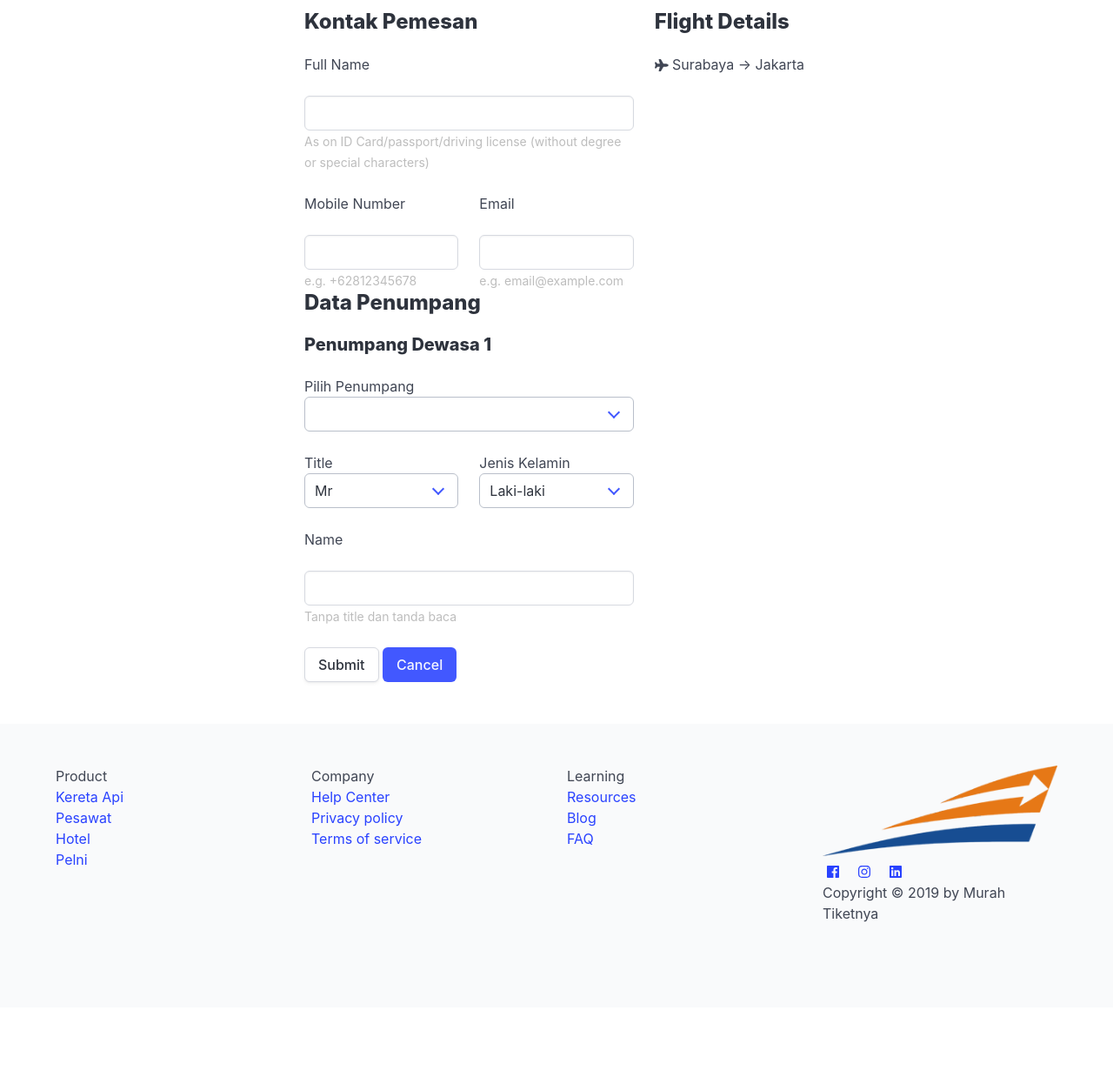
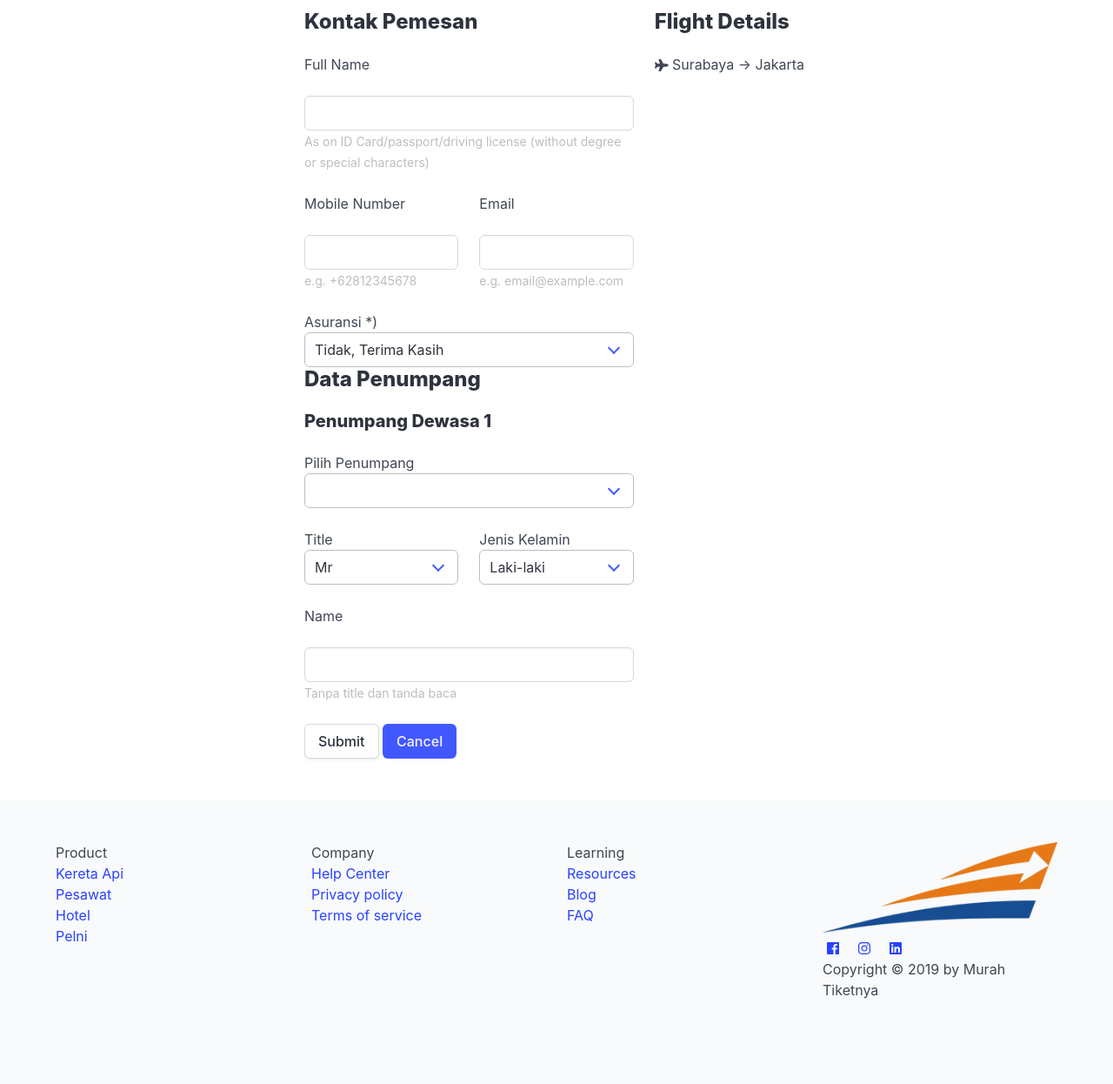
Before and after one commit to marsudi98/murahtiketnya, a CodeIgniter app: a page that uses application/views/contents/bookingpesawat_view.php in a window 1280 px wide; the page is wider, and only the part inside the window is pictured. Shown: the part 959-2205 px from the top of that part at 87% size. Before the commit the page ends 2019 px from the top of that part, so only its background shows below. Run offline with CodeIgniter, Linux system fonts and the light colour scheme; lists and menus that the app fills with data are empty; some libraries are stand-ins or nearby versions.

Commit message:
Asuransi

```diff
--- a/application/views/contents/bookingpesawat_view.php
+++ b/application/views/contents/bookingpesawat_view.php
@@ -45,6 +45,19 @@
                                     <label>Email</label>
                                     <input class="input is-secondary-focus mt-5" type="text">
                                     <small style="color: #bdbdbd;">e.g. email@example.com</small>
+                                </div>
+                            </div>
+                        </div>
+                        <div class="columns">
+                            <div class="column">
+                                <div class="control">
+                                    <label>Asuransi *)</label>
+                                    <div class="select is-fullwidth">
+                                        <select class="is-hovered">
+                                            <option name="">Tidak, Terima Kasih</option>
+                                            <option name="">Ya</option>
+                                        </select>
+                                    </div>
                                 </div>
                             </div>
                         </div>
```
